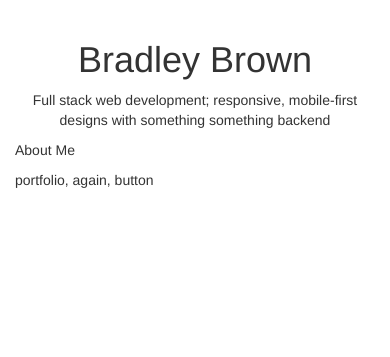
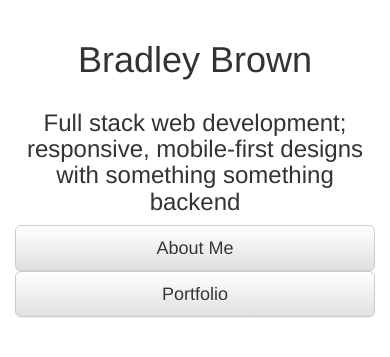
Before and after one commit to brbrown59/tallninjacoding, a PHP site: page / in a window 390 px wide. Shown: the part 52-409 px from the top of the page. Run offline with PHP 8.4, Linux system fonts and the light colour scheme; some libraries are stand-ins or nearby versions.

Commit message:
home page skeleton done, outside of xs header bug and some spacing issues

```diff
--- a/public_html/index.php
+++ b/public_html/index.php
@@ -58,7 +58,7 @@
 				</div>
 			</nav>
 		</header>
-		<div class="container">
+		<div class="container-fluid">
 			<div class="row">
 				<div class="col-md-12">
 					<h1 class="text-center">Bradley Brown</h1>
@@ -72,15 +72,15 @@
 			</div>
 			<div class="row">
 				<div class="col-md-12 text-center">
-					<p>Full stack web development; responsive, mobile-first designs with something something backend</p>
+					<h3>Full stack web development; responsive, mobile-first designs with something something backend</h3>
 				</div>
 			</div>
 			<div class="row">
-				<div class="col-md-6">
-					<p>About Me</p>
+				<div class="col-md-5 col-md-offset-1">
+					<a class="btn btn-default btn-lg center-block" href="#" role="button">About Me</a>
 				</div>
-				<div class="col-md-6">
-					<p>portfolio, again, button</p>
+				<div class="col-md-5">
+					<a class="btn btn-default btn-lg center-block" href="#" role="button">Portfolio</a>
 				</div>
 			</div>
 		</div>
```
